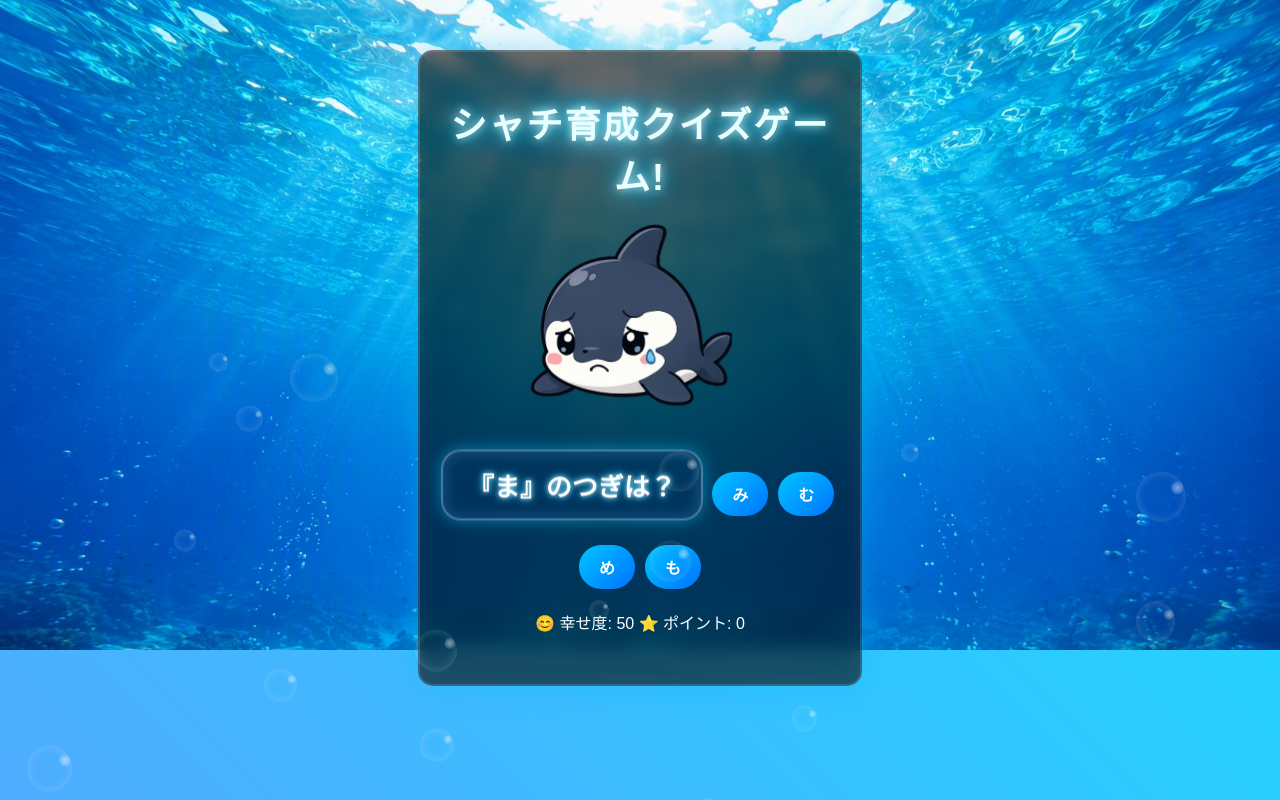
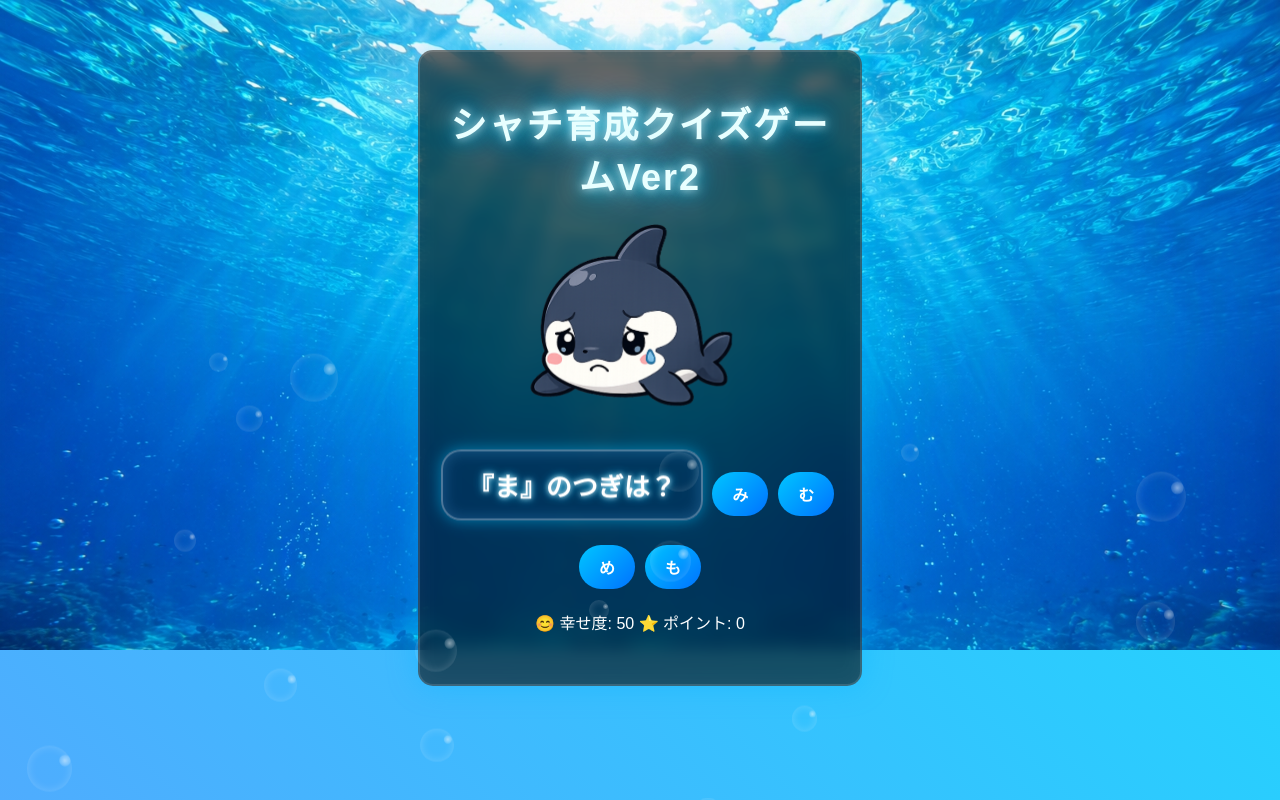
Before and after one commit to kikuchiRBC/orca, a plain HTML site: page index.html in a window 1280 px wide. Drawn offline with Linux system fonts and the light colour scheme.

Commit message:
Update index.html

```diff
--- a/index.html
+++ b/index.html
@@ -245,7 +245,7 @@ img {
       <div class="bubble-background">
 
   <div class="container">
-  <h1>シャチ育成クイズゲーム!</h1>
+  <h1>シャチ育成クイズゲームVer2</h1>
 
   <!-- ★ここが重要！画像追加 -->
   <img id="orcaImage" src="images/orca3.png">
```
